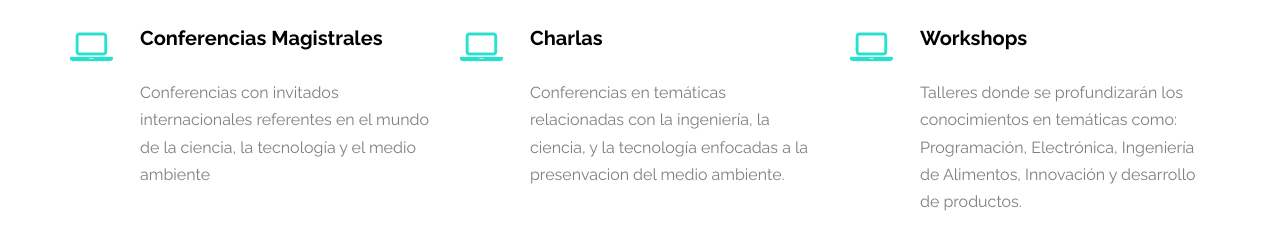
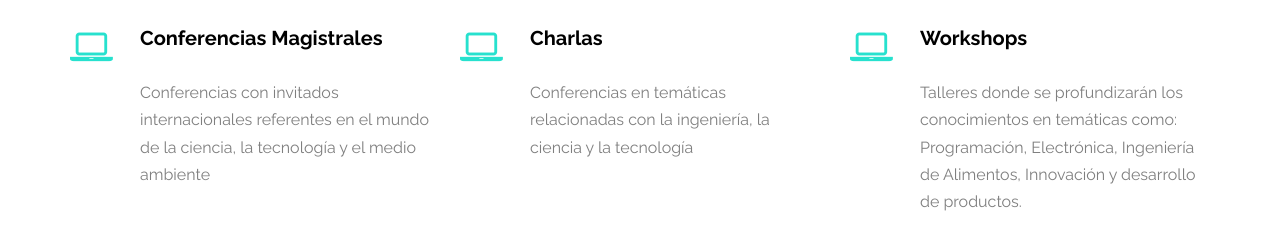
Before and after one commit to danggest/jornadasdeingenieria, a plain HTML site: page index.html in a window 1280 px wide. Shown: the part 1274-1512 px from the top of the page. Drawn offline with Linux system fonts and the light colour scheme; files whose address does not match are found by name.

Commit message:
se cambia el texto de las charlas

```diff
--- a/index.html
+++ b/index.html
@@ -151,7 +151,7 @@
 						<i class="icon-laptop"></i>
 						<div class="desc">
 							<h3>Charlas</h3>
-							<p>Conferencias en temáticas relacionadas con la ingeniería, la ciencia, y la tecnología enfocadas a la presenvacion del medio ambiente.</p>
+							<p>Conferencias en temáticas relacionadas con la ingeniería, la ciencia y la tecnología </p>
 						</div>
 					</div>
 				</div>
```
